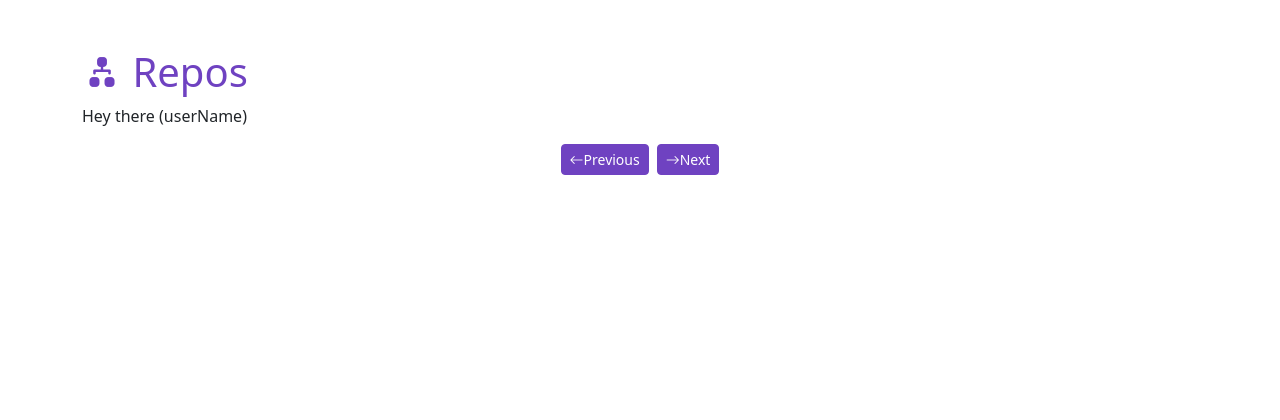
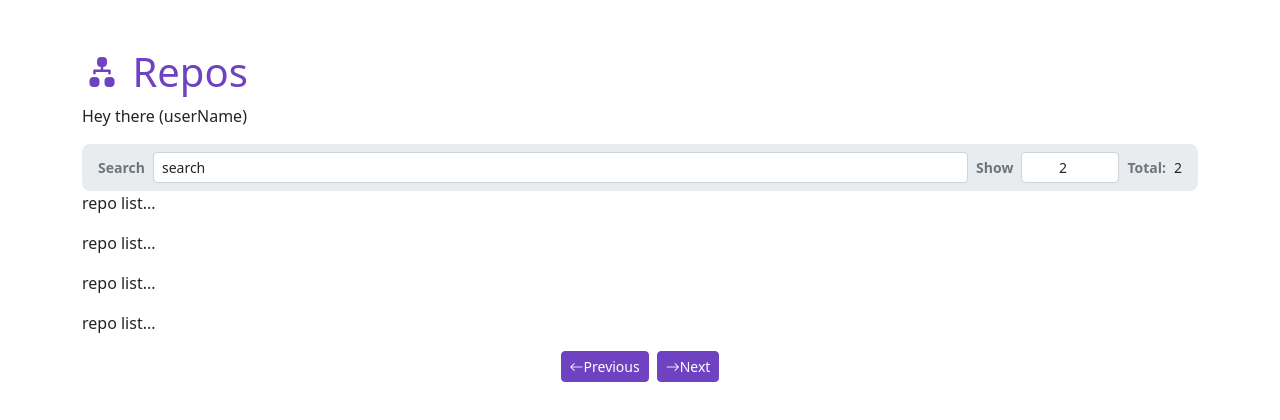
Before and after one commit to maxgdev/react-graphql, a React (Create React App) app: page / in a window 1280 px wide. Shown: the top 420 px of the page. Built offline with nearby package versions, Linux system fonts and the light colour scheme.

Commit message:
Added SearchBox.js and dummy static data

```diff
--- a/src/App.js
+++ b/src/App.js
@@ -1,4 +1,6 @@
 import NavButtons from "./NavButtons";
+import SearchBox from "./SearchBox";
+
 function App() {
   return (
     <div className="App container mt-5">
@@ -6,6 +8,11 @@ function App() {
         <i className="bi bi-diagram-2-fill"></i> Repos
       </h1>
       <p>Hey there (userName)</p>
+      <SearchBox />
+      <p>repo list...</p>
+      <p>repo list...</p>
+      <p>repo list...</p>
+      <p>repo list...</p>
       <NavButtons />
     </div>
   );
--- /dev/null
+++ b/src/SearchBox.js
@@ -0,0 +1,38 @@
+const SearchBox = () => {
+    let  queryString = "search";
+    let pageCount = 2;
+    return (
+      <div className="d-flex align-items-center bg-light px-3 py-2 small rounded-3">
+        <div className="d-flex align-items-center flex-grow-1">
+          <label htmlFor="queryString" className="me-2 fw-bold text-secondary">
+            Search
+          </label>
+          <input
+            id="queryString"
+            className="form-control form-control-sm me-2"
+            type="text"
+            value={queryString}
+          />
+        </div>
+        <div className="d-flex align-items-center">
+          <label htmlFor="pageCount" className="me-2 fw-bold text-secondary">
+            Show
+          </label>
+          <input
+            id="pageCount"
+            className="form-control form-control-sm text-center me-2"
+            type="number"
+            min="1"
+            max="100"
+            value={pageCount}
+          />
+        </div>
+        <div>
+          <b className="me-2 text-secondary">Total:</b>
+          2
+        </div>
+      </div>
+    );
+  };
+
+  export default SearchBox;
```
